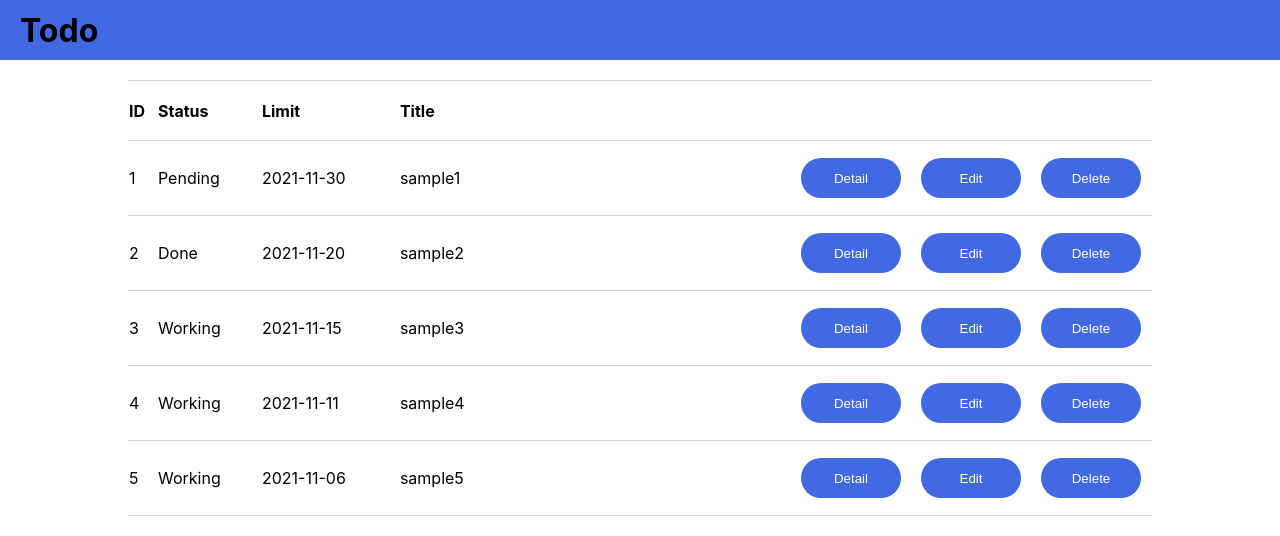
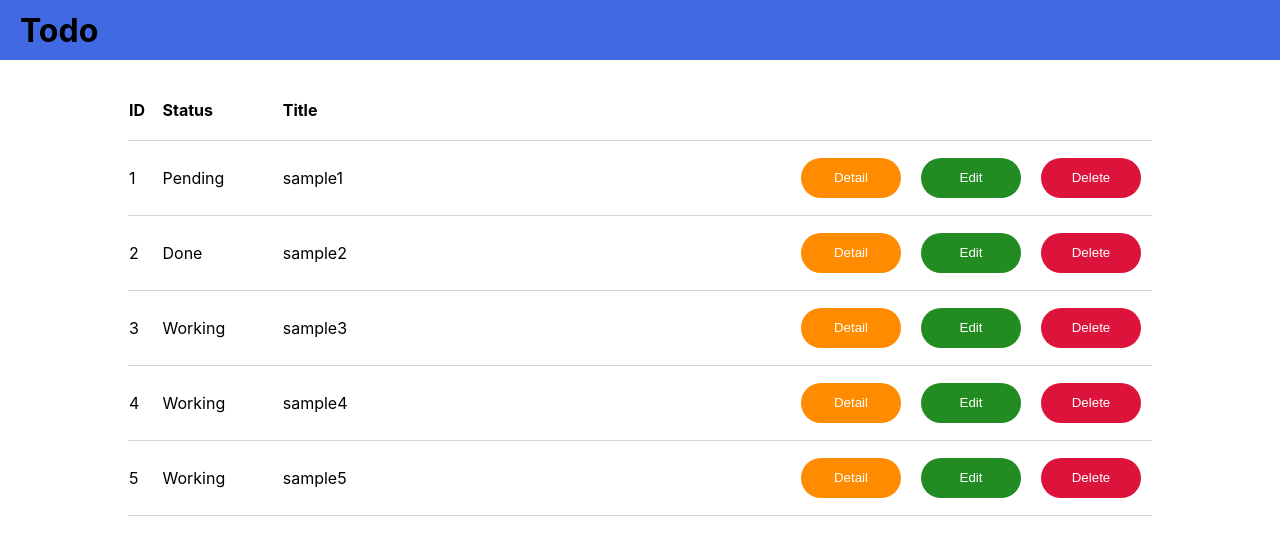
Before and after one commit to if-tech-support/todo_team, a React (Create React App) app: page / in a window 1280 px wide. Shown: the top 536 px of the page. Built offline with nearby package versions, Linux system fonts and the light colour scheme.

Commit message:
#1 Todo一覧 ボタン色修正、Todoデータから期限の削除、リファクタリング

```diff
--- a/src/App.css
+++ b/src/App.css
@@ -1,18 +1,30 @@
+/* -----------------------------------
+  button
+----------------------------------- */
 .btn {
   min-width: 100px;
   min-height: 40px;
   border-radius: 25px;
   border: none;
-
   color: #fff;
-  background-color: #4169e1;
-
   margin: 0 10px;
 }
 
 .btn:hover {
   cursor: pointer;
   opacity: 0.7;
+}
+
+.detail-btn {
+  background-color: #ff8c00;
+}
+
+.edit-btn {
+  background-color: #228b22;
+}
+
+.delete-btn {
+  background-color: #dc143c;
 }
 
 /* -----------------------------------
@@ -22,7 +34,6 @@ header {
   width: 100%;
   height: 60px;
   background-color: #4169e1;
-
   display: flex;
   justify-content: flex-start;
   align-items: center;
@@ -54,10 +65,6 @@ main table thead tr {
 
 main table tbody tr {
   height: 50px;
-}
-
-main table thead tr,
-main table tbody tr {
   border-top: 1px solid #d3d3d3;
   border-bottom: 1px solid #d3d3d3;
 }
--- a/src/App.js
+++ b/src/App.js
@@ -2,31 +2,11 @@ import "./App.css";
 
 // ダミーデータ
 const dummyTodoData = [
-  {
-    id: 1,
-    title: "sample1",
-    status: "Pending",
-    limit: "2021-11-30",
-  },
-  { id: 2, title: "sample2", status: "Done", limit: "2021-11-20" },
-  {
-    id: 3,
-    title: "sample3",
-    status: "Working",
-    limit: "2021-11-15",
-  },
-  {
-    id: 4,
-    title: "sample4",
-    status: "Working",
-    limit: "2021-11-11",
-  },
-  {
-    id: 5,
-    title: "sample5",
-    status: "Working",
-    limit: "2021-11-06",
-  },
+  { id: 1, title: "sample1", status: "Pending" },
+  { id: 2, title: "sample2", status: "Done" },
+  { id: 3, title: "sample3", status: "Working" },
+  { id: 4, title: "sample4", status: "Working" },
+  { id: 5, title: "sample5", status: "Working" }
 ];
 
 const App = () => {
@@ -41,30 +21,28 @@ const App = () => {
             <tr>
               <th>ID</th>
               <th>Status</th>
-              <th>Limit</th>
               <th>Title</th>
               <th></th>
             </tr>
           </thead>
           <tbody>
             {/* ダミーデータを表示 */}
-            {dummyTodoData.map((todo, index) => {
+            {dummyTodoData.map((todo) => {
               return (
-                <tr key={index}>
+                <tr key={todo.id}>
                   <td>{todo.id}</td>
                   <td>{todo.status}</td>
-                  <td>{todo.limit}</td>
                   <td>{todo.title}</td>
                   <td>
                     <ul>
                       <li>
-                        <button className="btn">Detail</button>
+                        <button className="btn detail-btn">Detail</button>
                       </li>
                       <li>
-                        <button className="btn">Edit</button>
+                        <button className="btn edit-btn">Edit</button>
                       </li>
                       <li>
-                        <button className="btn">Delete</button>
+                        <button className="btn delete-btn">Delete</button>
                       </li>
                     </ul>
                   </td>
```
